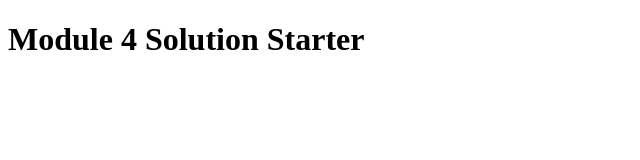
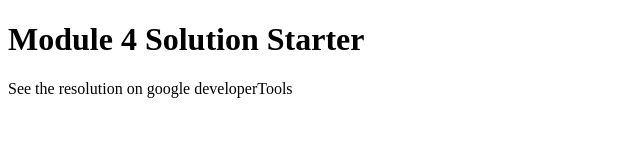
Before and after one commit to gustavoasouza/module4-solution, a plain HTML site: page index.html in a window 1280 px wide. Shown: the whole page, without its empty margins (0-640 px from the left). Drawn offline with Linux system fonts and the light colour scheme.

Commit message:
segundo commit

```diff
--- a/index.html
+++ b/index.html
@@ -9,6 +9,8 @@
 </head>
 <body>
     <h1>Module 4 Solution Starter</h1>
+    <p>See the resolution on google developerTools </p>
+
     <script>
         var speakWord1 = "Hello";
         function helloSpeaker(name) {
```
